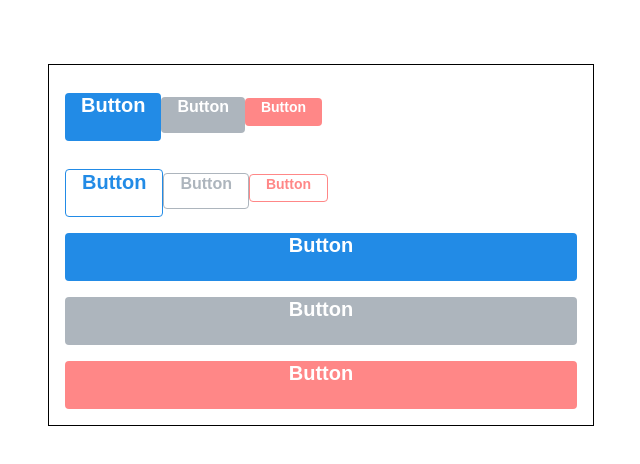
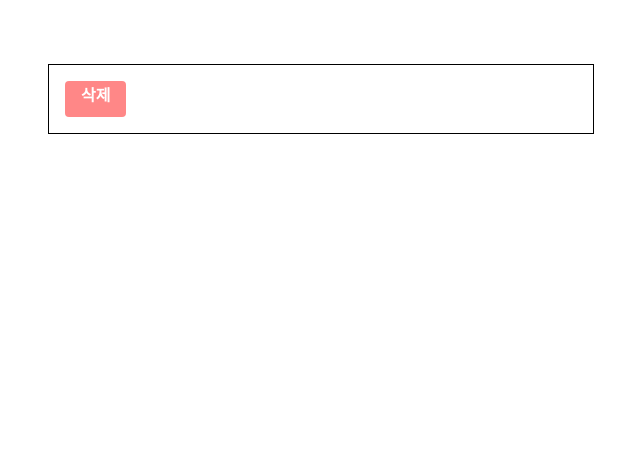
Before and after one commit to hansaemgo/component-styling-with-sass, a React (Create React App) app: page / in a window 1280 px wide. Shown: the top 464 px of the page, without its empty margins (319-959 px from the left). Built offline with nearby package versions, Linux system fonts and the light colour scheme.

Commit message:
Dialog 만들기

```diff
--- a/src/App.js
+++ b/src/App.js
@@ -1,6 +1,7 @@
-import React from 'react';
+import React, { useState } from 'react';
 import styled, { ThemeProvider } from 'styled-components';
 import Button from './styledcomponents/Button';
+import Dialog from './components/Dialog';
 
 const AppBlock = styled.div`
 	width: 512px;
@@ -23,39 +24,39 @@
 `;
 
 function App() {
+	const [dialog, setDialog] = useState(false);
+	const onClick = () => {
+		setDialog(true);
+	};
+
+	const onConfirm = () => {
+		console.log('확인');
+		setDialog(false);
+	};
+
+	const onCancle = () => {
+		console.log('취소');
+		setDialog(false);
+	};
 	return (
 		<ThemeProvider theme={{ palette }}>
-			<AppBlock>
-				<ButtonGroup>
-					<Button size="large">Button</Button>
-					<Button color="gray">Button</Button>
-					<Button size="small" color="pink">
-						Button
+			<>
+				<AppBlock>
+					<Button color="pink" onClick={onClick}>
+						삭제
 					</Button>
-				</ButtonGroup>
-				<ButtonGroup>
-					<Button size="large" outline>
-						Button
-					</Button>
-					<Button color="gray" outline>
-						Button
-					</Button>
-					<Button size="small" color="pink" outline>
-						Button
-					</Button>
-				</ButtonGroup>
-				<ButtonGroup>
-					<Button size="large" fullwidth>
-						Button
-					</Button>
-					<Button color="gray" size="large" fullwidth>
-						Button
-					</Button>
-					<Button color="pink" size="large" fullwidth>
-						Button
-					</Button>
-				</ButtonGroup>
-			</AppBlock>
+				</AppBlock>
+				<Dialog
+					title="정말로 삭제하시겠습니까?"
+					cancleText="취소"
+					confirmText="삭제"
+					onConfirm={onConfirm}
+					onCancle={onCancle}
+					visible={dialog}
+				>
+					데이터를 정말로 삭제하시겠습니까?
+				</Dialog>
+			</>
 		</ThemeProvider>
 	);
 }
--- /dev/null
+++ b/src/components/Dialog.js
@@ -0,0 +1,81 @@
+import React from 'react';
+import styled from 'styled-components';
+import Button from '../styledcomponents/Button';
+
+// 어두운 배경 만들어주기
+const DarkBackground = styled.div`
+	position: fixed;
+	left: 0;
+	top: 0;
+	width: 100%;
+	height: 100%;
+	display: flex;
+	align-items: center;
+	justify-content: center;
+	background: rgba(0, 0, 0, 0.5);
+`;
+
+const DialogBlock = styled.div`
+	width: 320px;
+	padding: 1.5rem;
+	background: white;
+	border-radius: 2px;
+
+	h3 {
+		margin: 0;
+		font-size: 1.5rem;
+	}
+
+	p {
+		font-size: 1.125rem;
+	}
+`;
+
+const ButtonGroup = styled.div`
+	margin-top: 3rem;
+	display: flex;
+	justify-content: flex-end;
+`;
+
+// 버튼 상속받아서 간격줄이기 가능
+const ShortMarginButton = styled(Button)`
+	& + & {
+		margin-left: 0.5rem;
+	}
+`;
+
+// 다이얼로그 받아올 프롭스 설정
+function Dialog({
+	title,
+	children,
+	confirmText,
+	cancleText,
+	visible,
+	onConfirm,
+	onCancle
+}) {
+	if (!visible) return null;
+	return (
+		<DarkBackground>
+			<DialogBlock>
+				<h3>{title}</h3>
+				<p>{children}</p>
+				<ButtonGroup>
+					<ShortMarginButton color="gray" onClick={onCancle}>
+						{cancleText}
+					</ShortMarginButton>
+					<ShortMarginButton color="pink" onClick={onConfirm}>
+						{confirmText}
+					</ShortMarginButton>
+				</ButtonGroup>
+			</DialogBlock>
+		</DarkBackground>
+	);
+}
+
+Dialog.defaultProps = {
+	cancleText: '취소',
+	confirmText: '확인'
+};
+
+export default Dialog;
```
